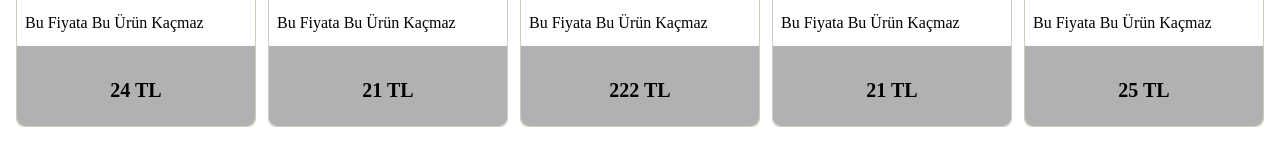
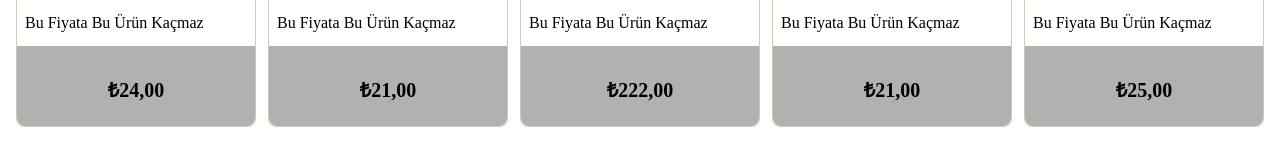
Before and after one commit to onuralpozkan/react-ecommerce, a React (Create React App) app: page / in a window 1280 px wide. Shown: the part 741-882 px from the top of the page. Built offline with nearby package versions, Linux system fonts and the light colour scheme; data requests are answered from the project's data file.

Commit message:
currency symbol

```diff
--- a/src/components/Cart/FilledCart.jsx
+++ b/src/components/Cart/FilledCart.jsx
@@ -1,3 +1,5 @@
+
+import { currencySymbol } from "../../utils/currencySymbol";
 import { Button } from "../Common/Button";
 import "./FilledCart.css";
 const FilledCart = ({ products, deleteProduct }) => {
@@ -6,6 +8,8 @@ const FilledCart = ({ products, deleteProduct }) => {
   console.log('totalPC',totalPrice);
   return (
     <table className="productTable">
+
+
       <thead>
         <tr>
           <th>Ürün Adı</th>
@@ -19,7 +23,7 @@ const FilledCart = ({ products, deleteProduct }) => {
           <tr key={product.id}>
             <td>{product.productName}</td>
             <td>{productCount}</td>
-            <td>{product.unitPrice}</td>
+            <td>{currencySymbol(product.unitPrice)}</td>
             <td>
               <Button
                 label="Sil"
@@ -47,7 +51,7 @@ const FilledCart = ({ products, deleteProduct }) => {
             Total Tutar:
           </td>
           <td colSpan="2">
-            {totalPrice}
+            {currencySymbol(totalPrice)}
           </td>
         </tr>
       </tfoot>
--- a/src/components/PorductCard/ProductCard.jsx
+++ b/src/components/PorductCard/ProductCard.jsx
@@ -5,6 +5,7 @@ import { useDispatch } from "react-redux";
 import { Button } from "../Common/Button";
 import { Title } from "../Common/Title";
 import { addProductToCart } from "../../store/Actions/cartActions";
+import { currencySymbol } from "../../utils/currencySymbol";
 
 const ProductCard = ({
  product,
@@ -12,7 +13,6 @@ const ProductCard = ({
 }) => {
   const dispatch = useDispatch();
   const [isHover, setIsHover] = useState(false);
-
   return (
     <div
         className="card"
@@ -43,7 +43,7 @@ const ProductCard = ({
           ) : (
             <Title
               cssClass="text text-bold text-medium"
-              text={isLoading ? "...Loading" : `${product.unitPrice} TL`}
+              text={isLoading ? "...Loading" : currencySymbol(product.unitPrice) }
             />
           )}
         </div>
--- /dev/null
+++ b/src/utils/currencySymbol.js
@@ -0,0 +1,6 @@
+export const currencySymbol = (amount) => {
+  return parseFloat(amount).toLocaleString("tr-TR", {
+    style: "currency",
+    currency: "TRY",
+  });
+};
```
